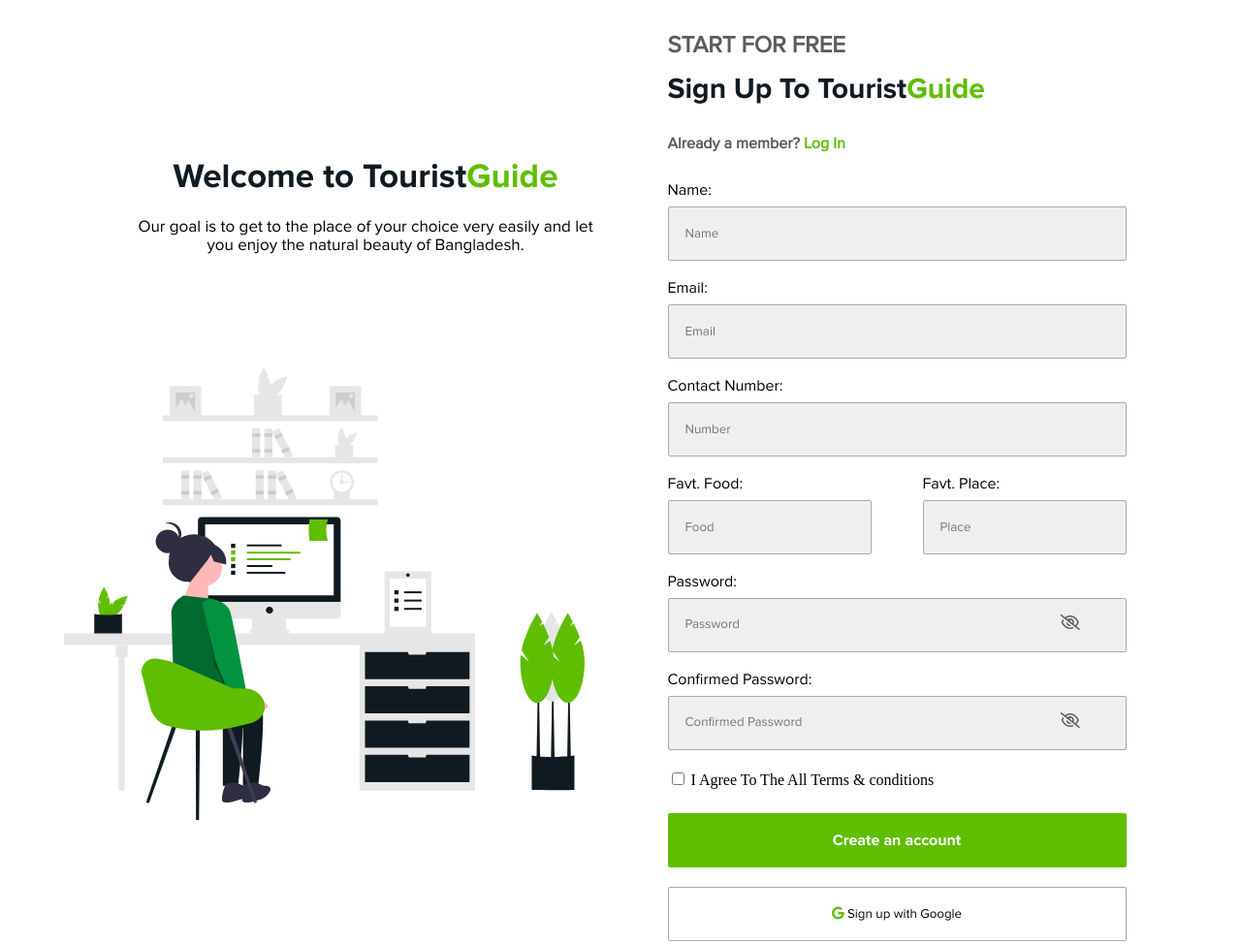
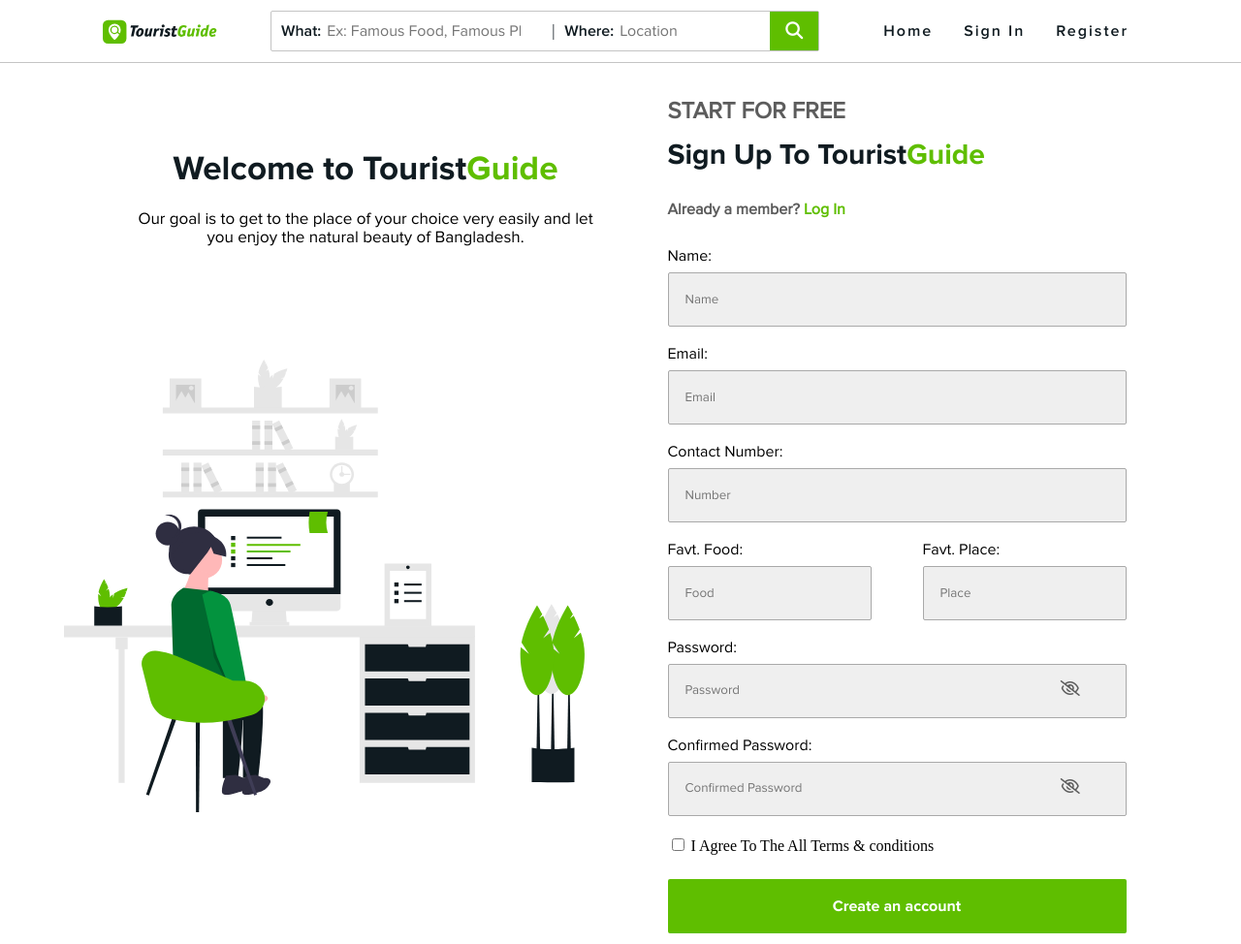
Before and after one commit to adifakathy/Final-Year-Project, a plain HTML site: page index.html in a window 1280 px wide. Shown: the top 974 px of the page at 97% size. Drawn offline with Linux system fonts and the light colour scheme.

Commit message:
navbar is added

```diff
--- /dev/null
+++ b/css/nav.css
@@ -0,0 +1,238 @@
+/* Fonts Import */
+@font-face {
+    font-family: "Proxima Nova Regular";
+    src: url("../fonts/ProximaNova-Regular.ttf");
+    font-weight: 400;
+    font-style: normal;
+  }
+
+  @font-face {
+    font-family: "Proxima Nova SemiBold";
+    src: url("../fonts/ProximaNova-Semibold.ttf");
+    font-weight: 600;
+    font-style: normal;
+  }
+
+  @font-face {
+    font-family: "Proxima Nova Bold";
+    src: url("../fonts/ProximaNova-Bold.ttf");
+    font-weight: 700;
+    font-style: normal;
+  }
+
+  /* Color */
+  /* :root {
+    --primary: #5fbe00;
+    --secondary: #101b21;
+    --boxText: #5c5c5c;
+    --danger: #ff0000;
+    --boxBackground: #f3f3f3;
+    --white: #ffffff;
+    --ternary: #c4c4c4;
+  } */
+
+  :root {
+    --primary:#101b21 ;
+    --seconday: #5FBE00;
+    --ternary: #5C5C5C;
+    --pure:#ffff;
+    --newtarnary: #c4c4c4;
+    --black:#000000;
+    --line:#A9A9A9;
+    --text:#808080;
+    --newtext: #f4f4f4;
+    --text-inverse: #333;
+  }
+
+  .container {
+    width: 1140px;
+    margin: auto;
+  }
+  .site-logo {
+    width: 129px;
+    height: 26px;
+    display: flex;
+    align-items: center;
+  }
+  .nav {
+    z-index: 10000;
+  }
+
+  header {
+    --background: transparent;
+    position: fixed;
+    top: 0;
+  left: 0;
+  right: 0;
+     z-index: 999;
+    transition: background 250ms ease-in;
+    background: var(--background);
+    color: var(--primary);
+    border-bottom: 1px solid var(--newtarnary);
+  }
+  header.sticky{
+    padding: 5px 50px;
+    background: var(--pure);
+
+
+}
+  header > div {
+    display: flex;
+    justify-content: space-between;
+    align-items: center;
+    width: 1140px;
+    margin: auto;
+    height: 64px;
+  }
+
+  .nav__list {
+    list-style: none;
+    margin: 0;
+    padding: 0;
+    display: flex;
+  }
+
+  .nav__link {
+    --spacing: 1em;
+    text-decoration: none;
+    color: inherit;
+    display: inline-block;
+    padding: calc(var(--spacing) / 0.85) var(--spacing);
+    position: relative;
+    font-family: "Proxima Nova SemiBold";
+    letter-spacing: 2px;
+    font-size: 1rem;
+  }
+  .nav__list-item .fas {
+    color: var(--primary);
+    padding-left: 4px;
+    font-size: 10px;
+  }
+  .nav__link:after {
+    content: "";
+    position: absolute;
+    bottom: -5px;
+
+    left: var(--spacing);
+    right: var(--spacing);
+    height: 3px;
+
+    transform-origin: left;
+    background: var(--seconday);
+    -webkit-transform: scaleX(0);
+    transform: scaleX(0);
+    transition: -webkit-transform 150ms ease-in-out;
+    transition: transform 0.3s ease-in-out;
+    transition: transform 0.3s ease-in-out, -webkit-transform 0.3s ease-in-out;
+    /* left: 100%;
+        transform: translate(-20%); */
+  }
+
+  .nav__link:hover::after {
+    -webkit-transform: scaleX(1);
+    transform: scaleX(1);
+    transform-origin: right;
+    /* left: 0%;
+        transform: translate(-0%); */
+  }
+
+  .nav__link--btn {
+    font-family: "Proxima Nova SemiBold";
+    letter-spacing: 2px;
+    font-size: 1rem;
+    border: 1.5px solid currentColor;
+    border-radius: 2px;
+    margin-left: 1em;
+    transition: background 250ms ease-in-out;
+    letter-spacing: 1px;
+    padding: 0.75em 1.5em;
+  }
+
+  .nav__link--btn:hover {
+    background: var(--newtext);
+    color: var(--text-inverse);
+    border-color: var(--newtext);
+  }
+
+  .nav__link--btn::after {
+    display: none;
+  }
+
+  .nav__link--btn--highlight {
+    background: limegreen;
+    border-color: limegreen;
+    color: #333;
+  }
+
+  .nav__link--btn--highlight:hover {
+    background: var(--newtext);
+    border-color: var(--newtext);
+  }
+
+  .nav-scrolled {
+    --text: var(--primary);
+    --text-inverse: var(--pure);
+    --background: var(--pure);
+    box-shadow: 0 3px 20px rgba(0, 0, 0, 0.1);
+  }
+
+  body {
+    margin: 0;
+    padding: 0;
+  }
+
+  .search-bar-hr p {
+    display: inline;
+    margin-left: 30px;
+    margin-right: 10px;
+  }
+  .search-field {
+    display: flex;
+    align-items: center;
+    padding: 0;
+    margin: 50px;
+    padding-left: 10px;
+    border: 1px solid var(--newtarnary);
+    border-radius: 2px;
+  }
+  .searchMain {
+    padding: 5px 0;
+  }
+
+  .searchMain input {
+    border: 0;
+    outline: 0;
+    font-family: "Proxima Nova Regular";
+    font-size: 1rem;
+    width: 200px;
+  }
+  .searchMain label {
+    font-family: "Proxima Nova SemiBold";
+    color: var(--primary);
+    font-size: 1rem;
+  }
+
+  .search-location label {
+    font-family: "Proxima Nova SemiBold";
+    color: var(--primary);
+    font-size: 1rem;
+  }
+
+  .search-location input {
+    border: 0;
+    outline: 0;
+    font-family: "Proxima Nova Regular";
+    font-size: 1rem;
+  }
+  .search-btn {
+    background: var(--seconday);
+    outline: none;
+    border: 0;
+    padding: 0.6rem 1rem;
+    color: var(--pure);
+    transition: 0.3s all;
+    font-size: 18px;
+  }
+  .search-btn:hover {
+    background: var(--primary);
+  }
--- a/css/style.css
+++ b/css/style.css
@@ -34,6 +34,8 @@
   }
 .container{
     display: flex;
+    width: 1140px;
+    margin: auto;
     justify-content: center;
 }
 
@@ -64,6 +66,7 @@ color: var(--primary);
 h3{
     font-weight: bold;
     font-size: 24px;
+    margin-top: 100px;
     font-family: Proxima Nova Regular;
     left: 29px;
     margin-bottom: 0;
--- a/index.html
+++ b/index.html
@@ -6,13 +6,69 @@
     <meta name="viewport" content="width=device-width, initial-scale=1.0">
     <title>Registration Form</title>
     <link rel="stylesheet" href="css/style.css">
-    <link rel="stylesheet" href="css/stylesheet.css">
+    <link rel="stylesheet" href="css/nav.css">
    <script src="https://kit.fontawesome.com/e6287c4adb.js" crossorigin="anonymous"></script>
 
 </head>
 <body>
+<header>
+<!--navbar-->
+<div class="nav container">
+        <a
+          onMouseOver="removePopup()"
+          href="#"
+          class="site-logo"
+          aria-label="homepage"
+          ><img src="logo/Black logo.svg" alt="Tourist Guide Logo"
+        /></a>
+        <nav class="main-nav">
+        <fieldset class="search-field">
+            <div class="searchMain">
+              <label for="searchFood">What:</label>
+              <input
+                type="text"
+                name=""
+                id="searchFood"
+                placeholder="Ex: Famous Food, Famous Place, Way Path"
+              />
+            </div>
+            <div class="search-bar-hr">
+              <p>|</p>
+            </div>
+            <div class="search-location">
+              <label for="searchLocation">Where:</label>
+              <input
+                type="text"
+                name=""
+                placeholder="Location"
+                id="searchLocation"
+              />
+            </div>
+            <button class="search-btn"><i class="fas fa-search"></i></button>
+          </fieldset>
+        </nav>
+        <nav class="account" onMouseOver="removePopup()">
+          <ul class="nav__list">
+            <li class="nav__list-item" onMouseOver="removePopup()">
+                <a href="#" class="nav__link">Home</a>
+              </li>
+              <li class="nav__list-item" onMouseOver="removePopup()">
+                <a href="#" class="nav__link">Sign In</a>
+              </li>
+              <div class="dropdown" onMouseOver="handlePopup()">
+                <li class="nav__list-item active">
+                  <a href="#" class="nav__link"
+                    >Register</i
+                  ></a>
+                </li>
+          </ul>
+        </nav>
+      </div>
+
+</header>
+
+<!--Main Body-->
 <section class="container">
-
      <div class="tour">
        <h1 class="welcome">Welcome to Tourist<span>Guide</span></h1>
          <p>Our goal is to get to the place of your choice very easily and let
@@ -68,16 +124,20 @@
        </div>
          <button class="google" ><i class="fab fa-google"></i>
         Sign up with Google</button>
-
-
-
         </div>
-
     </div>
-
-
 </section>
 
-</div>
+<!--Main part-->
+<main onMouseOver="removePopup()">
+      <section class="home-intro"></section>
+    </main>
+<!--sticky toggle-->
+  <script type ="text/javascript">
+      window.addEventListener("scroll", function(){
+       var header = document.querySelector("header");
+       header.classList.toggle("sticky", window.scrollY > 0);
+      })
+    </script>
 </body>
 </html>
```
Also changed, not shown: icons/facicon.svg (added), images/Rectangle 122.svg (added), logo/Black logo.svg (added), logo/White Logo.svg (added), logo/logo.png (added).
